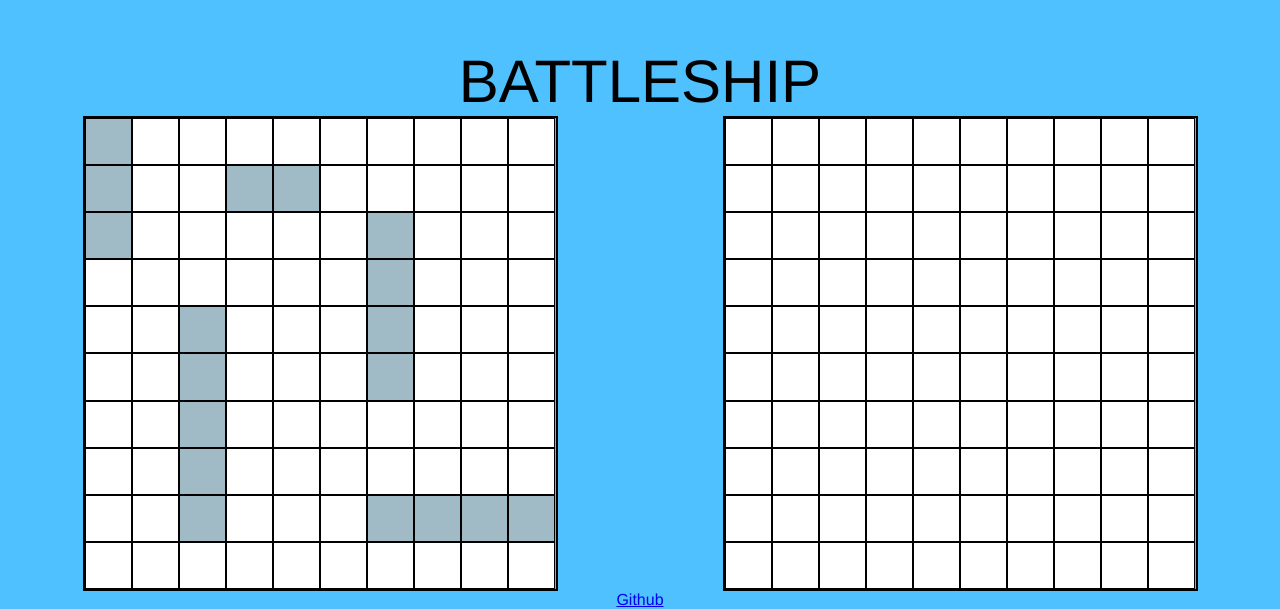
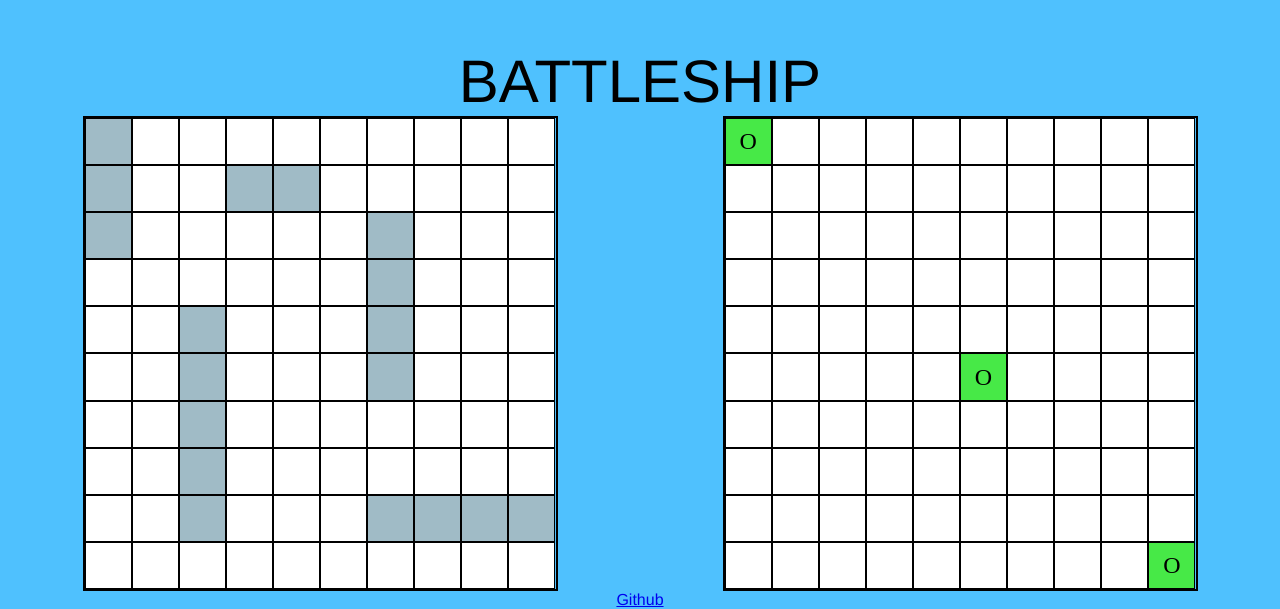
Before and after one commit to danielkurtsawyer/odin-javascript-battleship, a website built with webpack: page dist/index.html in a window 1280 px wide. Shown: the part 191-800 px from the top of the page. Built offline with nearby package versions, Linux system fonts and the light colour scheme; a web font is replaced by a local one.

Commit message:
Implement opponent board rendering

```diff
--- a/src/scripts/DOMController.js
+++ b/src/scripts/DOMController.js
@@ -76,7 +76,7 @@ const loadPage = () => {
     }
 };
 
-const renderPlayerBoard = (playerBoardArray) => {
+const renderPlayerBoard = (playerBoardArray, attacks) => {
     for (let i = 0; i < 10; i++) {
         for (let j = 0; j < 10; j++) {
             if (playerBoardArray[i][j] !== 0) {
@@ -89,4 +89,25 @@ const renderPlayerBoard = (playerBoardArray) => {
     }
 };
 
-export { loadPage, renderPlayerBoard };
+const renderOpponentBoard = (opponentBoardArray, attacks) => {
+    attacks.forEach((coordinatePair) => {
+        const i = coordinatePair[0];
+        const j = coordinatePair[1];
+        const attackedSquare = document.querySelector(
+            `.opponent-board div[i="${i}"][j="${j}"]`
+        );
+        // if the square isn't a 0, it's a ship
+        if (opponentBoardArray[i][j] !== 0) {
+            // fill the space with an X to mark a hit
+            attackedSquare.textContent = 'X';
+            attackedSquare.classList.add('hit');
+        } else {
+            // if it is, then its an empty space
+            // fill the space with an O to mark a miss
+            attackedSquare.textContent = 'O';
+            attackedSquare.classList.add('miss');
+        }
+    });
+};
+
+export { loadPage, renderPlayerBoard, renderOpponentBoard };
--- a/src/scripts/gameDriver.js
+++ b/src/scripts/gameDriver.js
@@ -18,5 +18,20 @@ player.gameboard.placeShip([6, 2], [6, 5], 4);
 player.gameboard.placeShip([6, 8], [9, 8], 4);
 player.gameboard.placeShip([2, 8], [2, 4], 5);
 
-// once the board is filled up, render the player board
-DOMController.renderPlayerBoard(player.gameboard.board);
+// once the board is filled up, render the player board by sending the 2d array representation of the board and the attacks array
+DOMController.renderPlayerBoard(
+    player.gameboard.board,
+    player.gameboard.attacks
+);
+
+// rendering the opponent board will use the opponent board and attacks array
+
+// lets try adding a few attacks to see if this works
+opponent.gameboard.receiveAttack([0, 0]);
+opponent.gameboard.receiveAttack([5, 5]);
+opponent.gameboard.receiveAttack([9, 9]);
+
+DOMController.renderOpponentBoard(
+    opponent.gameboard.board,
+    opponent.gameboard.attacks
+);
--- a/src/styles/style.css
+++ b/src/styles/style.css
@@ -70,8 +70,20 @@ footer {
 .opponent-board div {
     border: 1px solid black;
     background-color: white;
+    font-size: 1.5rem;
+    display: flex;
+    justify-content: center;
+    align-items: center;
 }
 
 div.ship {
     background-color: var(--ship-gray);
 }
+
+div.hit {
+    background-color: red;
+}
+
+div.miss {
+    background-color: rgb(71, 233, 71);
+}
```
